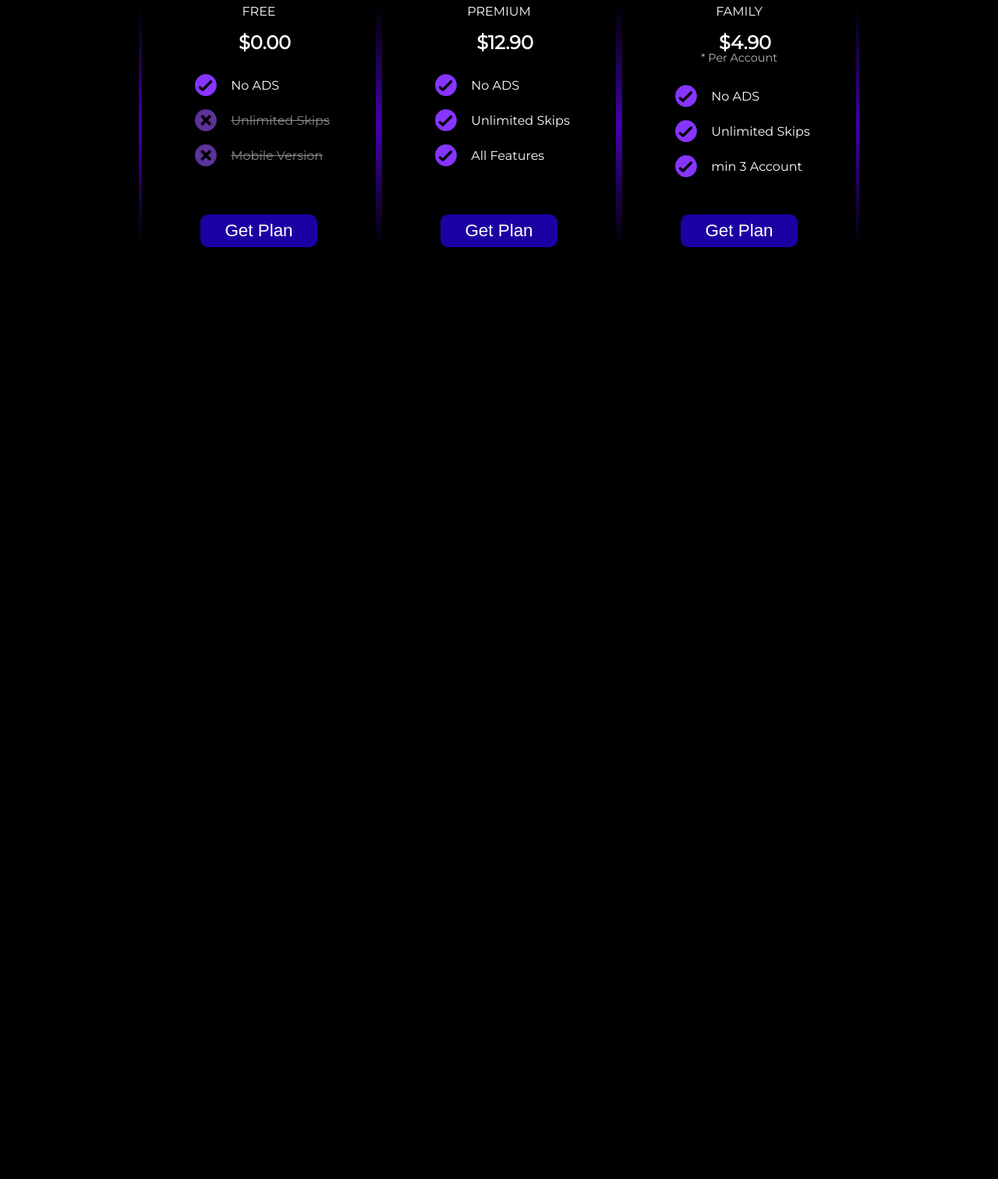
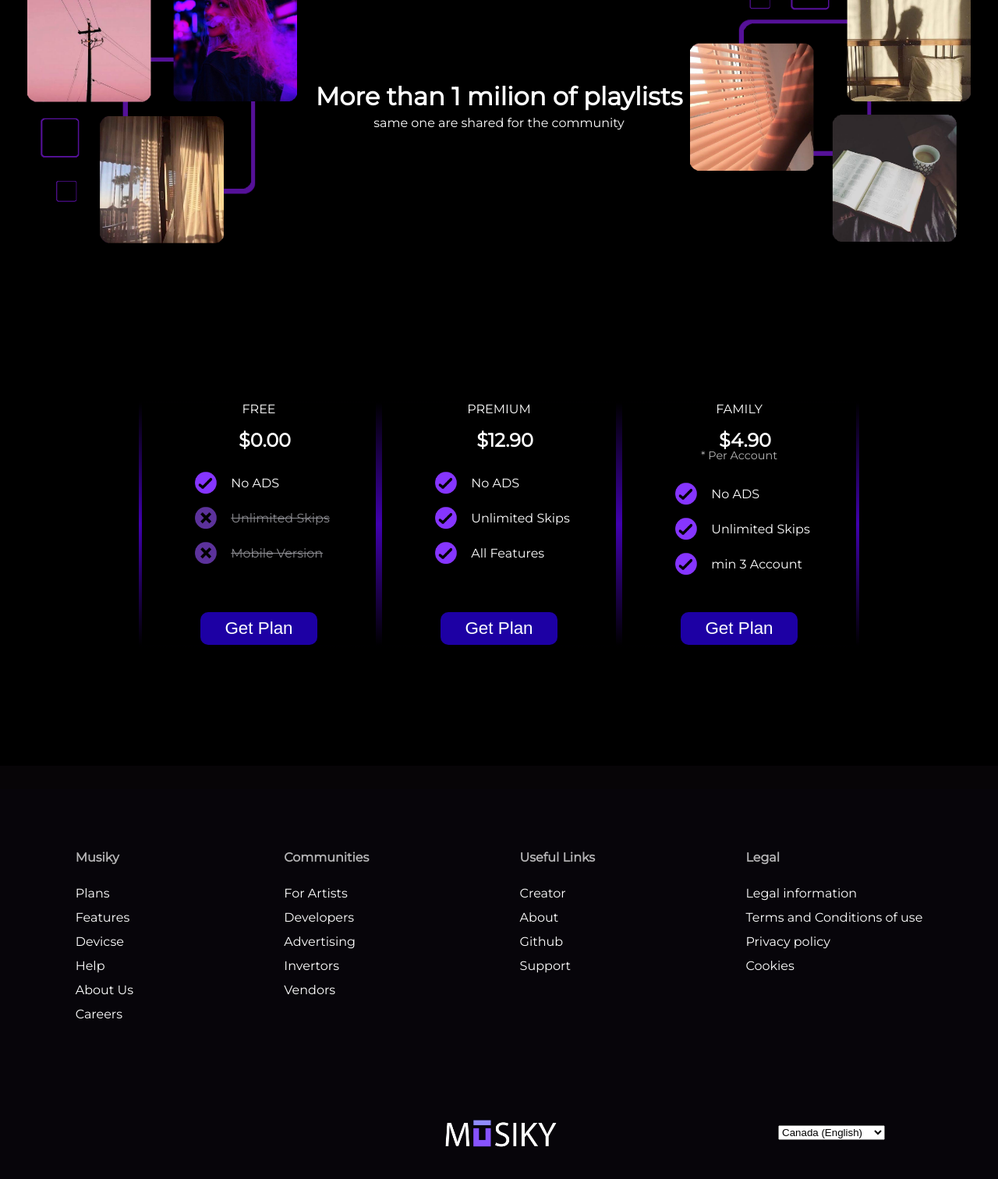
Before and after one commit to Emerson-Britto/Musiky-Site, a plain HTML site: page index.html in a window 1280 px wide. Shown: the part 1400-2912 px from the top of the page at 78% size. Before the commit the page ends 1812 px from the top, so only its background shows below. Drawn offline with Linux system fonts and the light colour scheme.

Commit message:
footer && footer links

```diff
--- /dev/null
+++ b/css/footer.css
@@ -0,0 +1,57 @@
+.footer_container {
+	display: flex;
+	flex-direction: column;
+	justify-content: space-between;
+	background-color: #07050A;
+	border-top: 30px solid #070507;
+	height: 500px;
+}
+
+.footer_links {
+	padding-top: 80px;
+	display: flex;
+	justify-content: space-around;
+}
+
+.footer_titleList {
+	font-weight: bold;
+	opacity: 70%;
+	margin-bottom: 30px;
+}
+
+.footer_list {
+	margin-bottom: 15px;
+}
+
+.footer_list > a:hover {
+	color: #0774E1;
+}
+
+.footer_otherLinks-end {
+	display: flex;
+}
+
+.centerContent {
+	display: flex;
+	justify-content: center;
+	align-items: center;
+}
+
+#footer_branding {
+	width: 10em;
+}
+
+.div_socielLinks {
+	width: 33.33%;
+	height: 15vh;
+}
+
+.div_branding {
+	width: 33.33%;
+	height: 15vh;
+}
+
+.div_languagem {
+	width: 33.33%;
+	height: 15vh;
+}
--- a/css/section-plans.css
+++ b/css/section-plans.css
@@ -2,7 +2,7 @@
 	display: flex;
 	justify-content: center;
 	align-items: center;
-	height: 500px;
+	height: 620px;
 }
 
 .plans_list {
--- /dev/null
+++ b/css/section-playlists.css
@@ -0,0 +1,14 @@
+.section_playlists {
+	display: flex;
+	flex-direction: column;
+	justify-content: center;
+	align-items: center;
+	background: url(../assets/img/playlist-left.png) no-repeat left/26em, url(../assets/img/playlist-right.png) no-repeat right/26em;
+	height: 450px;
+}
+
+.section_playlists > h2 {
+	font-weight: bold;
+	font-size: 2em;
+	margin-bottom: 10px;
+}
--- a/index.html
+++ b/index.html
@@ -13,6 +13,8 @@
 		<link rel="stylesheet" href="css/introdution-presentation.css">
 		<link rel="stylesheet" href="css/section-features.css">
 		<link rel="stylesheet" href="css/section-plans.css">
+		<link rel="stylesheet" href="css/section-playlists.css">
+		<link rel="stylesheet" href="css/footer.css">
 		<link rel="icon" href="assets/icon.png">
 	</head>
 
@@ -24,14 +26,15 @@
 	        	</a>
 
 	        	<ul class="header_options">
-	        		<li class="options_li"><a href="#">Premium</a></li>
-	        		<li class="options_li"><a href="#">Support</a></li>
-	        		<li class="options_li"><a href="#">About</a></li>
-	        		<li class="options_li"><a href="#">Sign In</a></li>
-	        		<li id="featured_option" class="options_li"><a href="#">Sign Up</a></li>
+	        		<li class="options_li"><a href="">Premium</a></li>
+	        		<li class="options_li"><a href="">Support</a></li>
+	        		<li class="options_li"><a href="">About</a></li>
+	        		<li class="options_li"><a href="">Sign In</a></li>
+	        		<li id="featured_option" class="options_li"><a href="">Sign Up</a></li>
 	        	</ul>
         	</section>
         </header>
+
         <main>
         	<section>
 	        	<section class="introdution_presentation">
@@ -45,6 +48,7 @@
 	        		</section>
 	        	</secion>
         	</section>
+
         	<section class="feature_conteiner">
         		<section class="features_list">
         			<div class="features_card">
@@ -65,6 +69,11 @@
         			</div>
         		</section>
         	</section>
+        	<section class="section_playlists">
+        			<h2>More than 1 milion of playlists</h2>
+        			<p>same one are shared for the community</p>
+        	</section>
+
         	<section class="section_plans">
         		<section class="plans_list">
         			<div class="plans_card">
@@ -135,6 +144,63 @@
         	</section>
         </main>
 
+        <footer class="footer_container">
+        	<section class="footer_links">
+        		<section class="footer_linkList">
+        			<h4 class="footer_titleList">Musiky</h4>
+        			<ul class="footer_ul">
+        				<li class="footer_list"><a href="">Plans</a></li>
+        				<li class="footer_list"><a href="">Features</a></li>
+        				<li class="footer_list"><a href="">Devicse</a></li>
+        				<li class="footer_list"><a href="">Help</a></li>
+        				<li class="footer_list"><a href="">About Us</a></li>
+        				<li class="footer_list"><a href="">Careers</a></li>
+        			</ul>
+        		</section>
+        		<section>
+        			<h4 class="footer_titleList">Communities</h4>
+        			<ul class="footer_ul">
+        				<li class="footer_list"><a href="">For Artists</a></li>
+        				<li class="footer_list"><a href="">Developers</a></li>
+        				<li class="footer_list"><a href="">Advertising</a></li>
+        				<li class="footer_list"><a href="">Invertors</a></li>
+        				<li class="footer_list"><a href="">Vendors</a></li>
+        			</ul>
+        		</section>
+        		<section>
+       				<h4 class="footer_titleList">Useful Links</h4>
+        			<ul class="footer_ul">
+        				<li class="footer_list"><a href="">Creator</a></li>
+        				<li class="footer_list"><a href="">About</a></li>
+        				<li class="footer_list"><a href="">Github</a></li>
+        				<li class="footer_list"><a href="">Support</a></li>
+        			</ul>
+        		</section>
+        		<section>
+       				<h4 class="footer_titleList">Legal</h4>
+        			<ul class="footer_ul">
+        				<li class="footer_list"><a href="">Legal information</a></li>
+        				<li class="footer_list"><a href="">Terms and Conditions of use</a></li>
+        				<li class="footer_list"><a href="">Privacy policy</a></li>
+        				<li class="footer_list"><a href="">Cookies</a></li>
+        			</ul>
+        		</section>
+        	</section>
+        	<section class="footer_otherLinks-end">
+        		<section class="div_socielLinks centerContent"></section>
+        		<section class="div_branding centerContent">
+		        	<img id="footer_branding" src="./assets/img/branding_Musiky.png" alt="Musiky Branding">
+        		</section>
+        		<section class="div_languagem centerContent">
+        			<select>
+        				<option>Canada (English)</option>
+        				<option>Brazil (Portuguese)</option>
+        				<option>Spanish</option>
+        			</select>
+        		</section>
+        	</section>
+        </footer>
+
 
         <!-- <a href="index2.html">Segunda Pag.</a> -->
 		<script type="text/javascript" src="js/index.js"></script>
```
Also changed, not shown: assets/img/playlist-left.png (added), assets/img/playlist-right.png (added).
